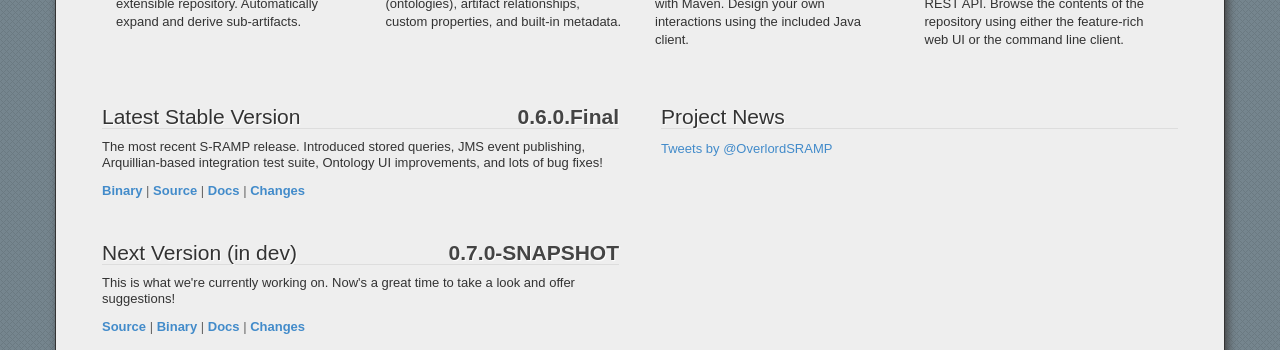
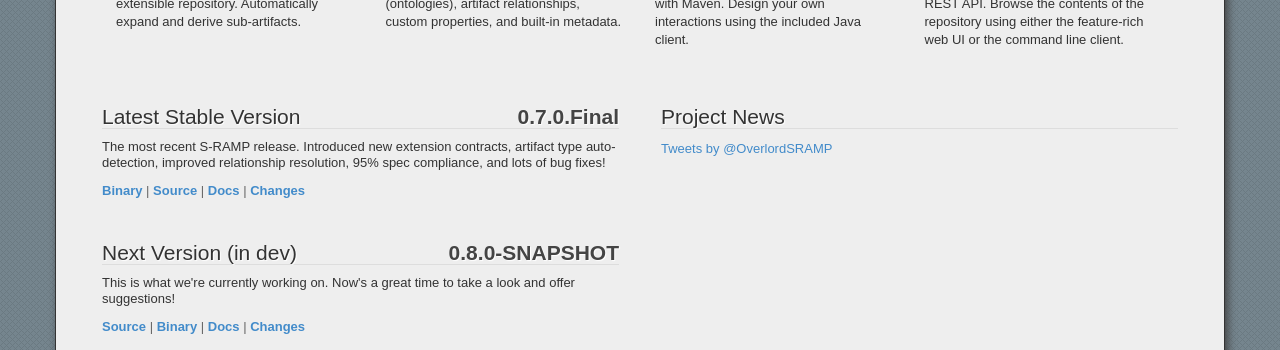
Before and after one commit to Governance/Governance.github.io, a Jekyll site: the page built from s-ramp/index.html, in a window 1280 px wide. Shown: the part 573-923 px from the top of the page. Built offline with Jekyll 4.4.1, drawn with Linux system fonts in a browser that asks for light colours; comment, search, counter and statistics services are not loaded.

Commit message:
S-RAMP 0.7.0.Final

```diff
--- a/s-ramp/index.html
+++ b/s-ramp/index.html
@@ -51,23 +51,23 @@
             <div class="col-lg-6">
 
               <div class="citem">
-                <h3>Latest Stable Version <span class="version pull-right hide-480">0.6.0.Final</span></h3>
-                <p>The most recent S-RAMP release. Introduced stored queries, JMS event publishing, Arquillian-based integration test suite, Ontology UI improvements, and lots of bug fixes!</p>
+                <h3>Latest Stable Version <span class="version pull-right hide-480">0.7.0.Final</span></h3>
+                <p>The most recent S-RAMP release. Introduced new extension contracts, artifact type auto-detection, improved relationship resolution, 95% spec compliance, and lots of bug fixes!</p>
                 <div class="links">
-                  <a href="http://downloads.jboss.org/overlord/sramp/s-ramp-0.6.0.Final.zip">Binary</a> |
-                  <a href="https://github.com/Governance/s-ramp/tree/s-ramp-0.6.0.Final">Source</a> |
-                  <a href="http://docs.jboss.org/overlord/sramp/0.6.0.Final/html/">Docs</a> |
-                  <a href="https://issues.jboss.org/secure/ReleaseNote.jspa?projectId=12311420&version=12319965">Changes</a>
+                  <a href="http://downloads.jboss.org/overlord/sramp/s-ramp-0.7.0.Final.zip">Binary</a> |
+                  <a href="https://github.com/Governance/s-ramp/tree/s-ramp-0.7.0.Final">Source</a> |
+                  <a href="http://docs.jboss.org/overlord/sramp/0.7.0.Final/html/">Docs</a> |
+                  <a href="https://issues.jboss.org/secure/ReleaseNote.jspa?projectId=12311420&version=12325851">Changes</a>
                 </div>
               </div>
               <div class="citem">
-                <h3>Next Version (in dev) <span class="version pull-right hide-480">0.7.0-SNAPSHOT</span></h3>
+                <h3>Next Version (in dev) <span class="version pull-right hide-480">0.8.0-SNAPSHOT</span></h3>
                 <p>This is what we're currently working on.  Now's a great time to take a look and offer suggestions!</p>
                 <div class="links">
                   <a href="https://github.com/Governance/s-ramp">Source</a> |
-                  <a href="https://repository.jboss.org/nexus/content/repositories/snapshots/org/overlord/sramp/s-ramp-distro-assembly/0.7.0-SNAPSHOT/">Binary</a> |
-                  <a href="http://docs.jboss.org/overlord/sramp/0.7.0-SNAPSHOT/html/">Docs</a> |
-                  <a href="https://issues.jboss.org/secure/ReleaseNote.jspa?projectId=12311420&version=12325851">Changes</a>
+                  <a href="https://repository.jboss.org/nexus/content/repositories/snapshots/org/overlord/sramp/s-ramp-distro-assembly/0.8.0-SNAPSHOT/">Binary</a> |
+                  <a href="http://docs.jboss.org/overlord/sramp/0.8.0-SNAPSHOT/html/">Docs</a> |
+                  <a href="https://issues.jboss.org/secure/ReleaseNote.jspa?projectId=12311420&version=12326341">Changes</a>
                 </div>
               </div>
               <div class="citem">
```
Also changed, not shown: s-ramp/versions.html (+12 -1 lines).
